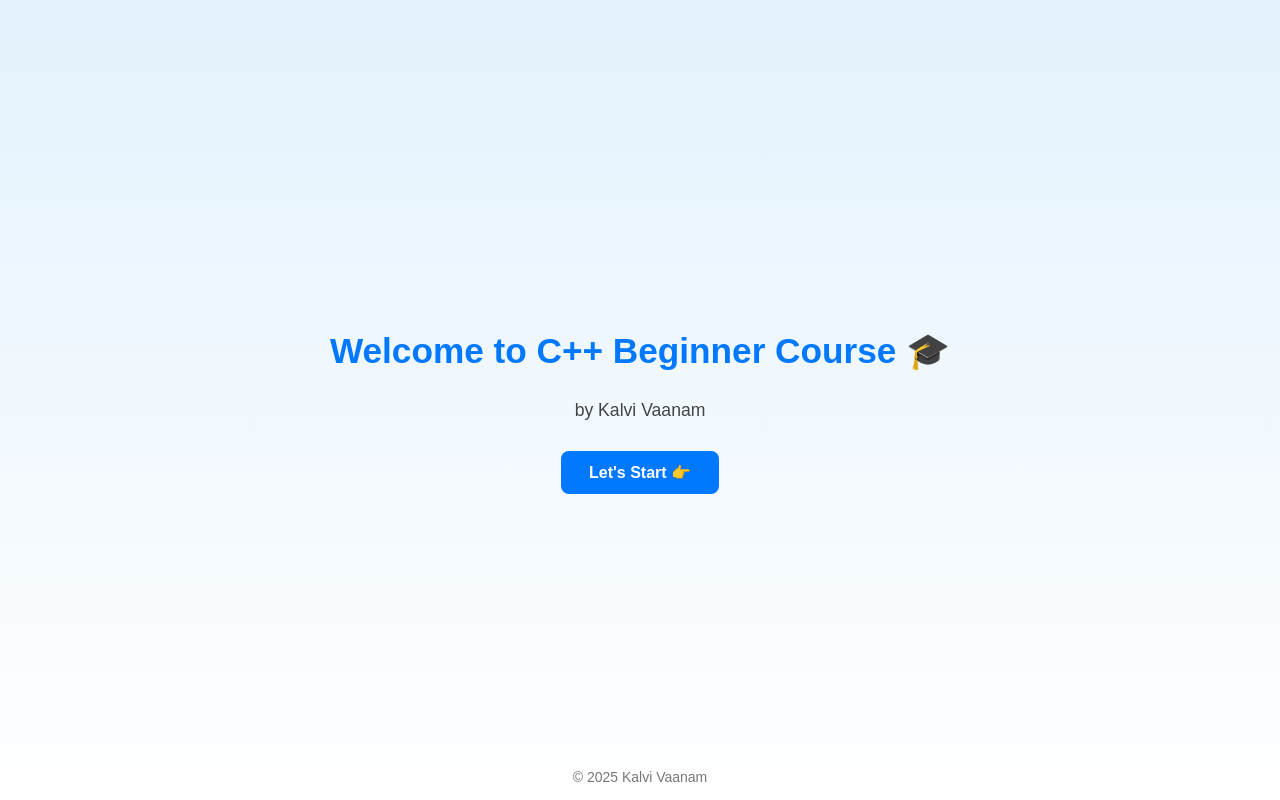
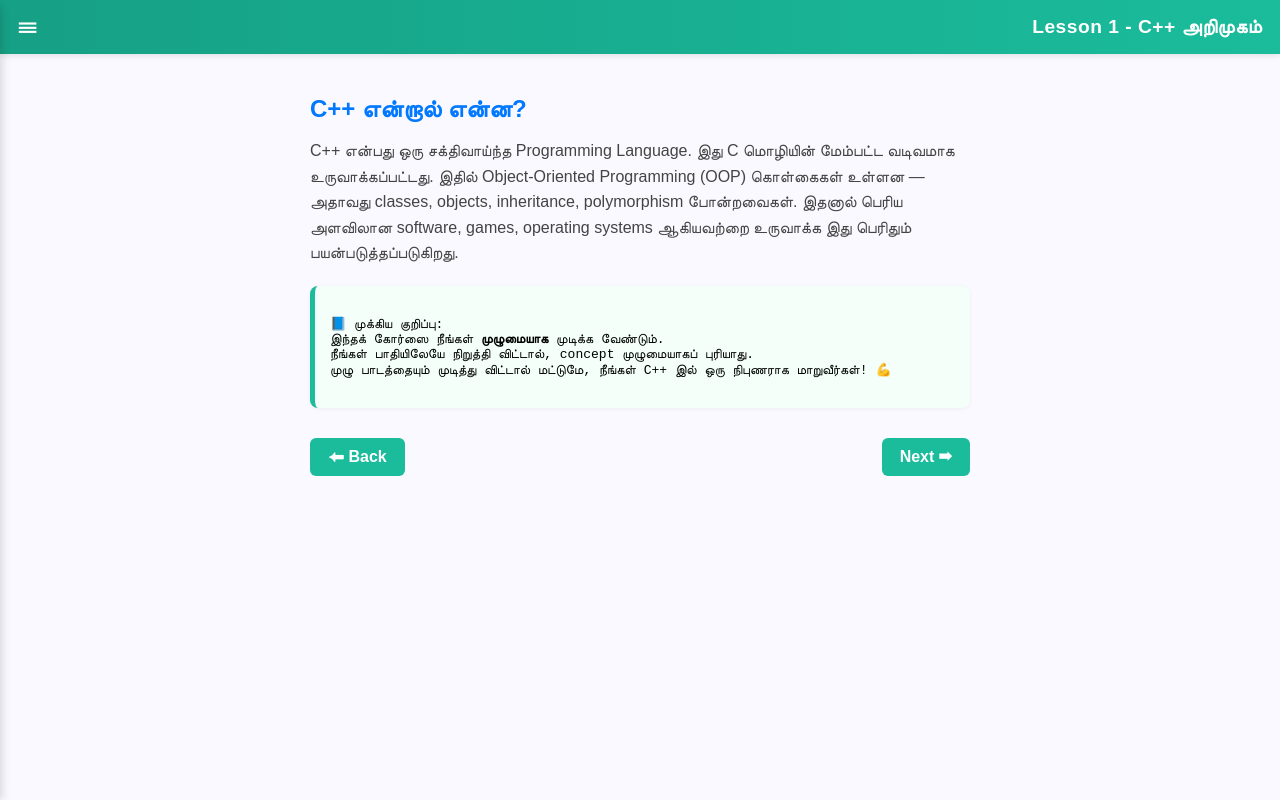
Before and after one commit to ttnswamidayananda1947-ops/Kalvi-Vaanam, a plain HTML site: page courses/cpp/cpp.html in a window 1280 px wide. Drawn offline with Linux system fonts and the light colour scheme.

Commit message:
Update cpp.html

```diff
--- a/courses/cpp/cpp.html
+++ b/courses/cpp/cpp.html
@@ -3,63 +3,80 @@
 <head>
   <meta charset="UTF-8">
   <meta name="viewport" content="width=device-width, initial-scale=1.0">
-  <title>C++ Beginner Course</title>
+  <title>C++ அறிமுகம் - Lesson 1</title>
   <style>
-    body {
-      margin: 0;
-      font-family: "Poppins", sans-serif;
-      background: linear-gradient(180deg, #e3f2fd, #ffffff);
-      display: flex;
-      flex-direction: column;
-      justify-content: center;
-      align-items: center;
-      height: 100vh;
-      text-align: center;
-    }
-
-    h1 {
-      color: #0078ff;
-      font-size: 2.2rem;
-      margin-bottom: 10px;
-    }
-
-    p {
-      color: #444;
-      font-size: 1.1rem;
-      margin-bottom: 30px;
-    }
-
-    .btn {
-      display: inline-block;
-      background: #0078ff;
-      color: white;
-      padding: 12px 28px;
-      border-radius: 8px;
-      text-decoration: none;
-      font-weight: bold;
-      font-size: 1rem;
-      transition: 0.3s;
-    }
-
-    .btn:hover {
-      background: #005fcc;
-    }
-
-    footer {
-      position: absolute;
-      bottom: 15px;
-      color: #777;
-      font-size: 14px;
-    }
+    *{margin:0;padding:0;box-sizing:border-box;}
+    body{font-family:"Poppins",sans-serif;background:#f9f9ff;overflow-x:hidden;}
+    header{background:linear-gradient(90deg,#16a085,#1abc9c);color:white;display:flex;justify-content:space-between;align-items:center;
+      padding:12px 18px;box-shadow:0 2px 6px rgba(0,0,0,0.1);position:fixed;top:0;width:100%;z-index:10;}
+    .menu-icon{font-size:1.6rem;cursor:pointer;}
+    .title{font-weight:600;font-size:1.2rem;letter-spacing:0.5px;}
+    .sidebar{position:fixed;top:0;left:-260px;width:260px;height:100%;background:white;box-shadow:2px 0 10px rgba(0,0,0,0.15);
+      transition:0.4s;z-index:20;padding-top:60px;border-top-right-radius:15px;}
+    .sidebar.active{left:0;}
+    .sidebar ul{list-style:none;}
+    .sidebar li{padding:14px 22px;border-bottom:1px solid #eee;}
+    .sidebar a{text-decoration:none;color:#333;font-weight:500;display:block;transition:0.3s;}
+    .sidebar a:hover{color:#1abc9c;transform:translateX(5px);}
+    .overlay{position:fixed;top:0;left:0;width:100%;height:100%;background:rgba(0,0,0,0.3);opacity:0;visibility:hidden;transition:0.4s;z-index:15;}
+    .overlay.active{opacity:1;visibility:visible;}
+    main{margin-top:75px;padding:20px;text-align:left;max-width:700px;margin-left:auto;margin-right:auto;}
+    h2{color:#0078ff;margin-bottom:15px;}
+    p{color:#444;margin-bottom:20px;line-height:1.6;}
+    .example-box{background:#f3fff8;border-left:5px solid #1abc9c;padding:15px;margin:20px 0;font-family:monospace;
+      white-space:pre-wrap;border-radius:8px;box-shadow:0 1px 4px rgba(0,0,0,0.05);}
+    .nav-btns{display:flex;justify-content:space-between;margin-top:30px;}
+    .btn{background:#1abc9c;color:white;padding:10px 18px;border-radius:6px;text-decoration:none;font-weight:bold;transition:0.3s;}
+    .btn:hover{background:#16a085;}
   </style>
 </head>
 <body>
 
-  <h1>Welcome to C++ Beginner Course 🎓</h1>
-  <p>by Kalvi Vaanam</p>
-  <a href="lessons/intro.html" class="btn">Let's Start 👉</a>
+  <!-- Top Bar -->
+  <header>
+    <span class="menu-icon" onclick="toggleMenu()">☰</span>
+    <span class="title">Lesson 1 - C++ அறிமுகம்</span>
+  </header>
 
-  <footer>© 2025 Kalvi Vaanam</footer>
+  <!-- Sidebar -->
+  <div class="sidebar" id="sidebar">
+    <ul>
+      <li><a href="#">Lesson 1 - C++ அறிமுகம்</a></li>
+      <li><a href="intro2.html">Lesson 2 - ஏன் C++ கற்றுக்கொள்ள வேண்டும்?</a></li>
+    </ul>
+  </div>
+
+  <div class="overlay" id="overlay" onclick="toggleMenu()"></div>
+
+  <main>
+    <h2>C++ என்றால் என்ன?</h2>
+    <p>
+      C++ என்பது ஒரு சக்திவாய்ந்த Programming Language. இது C மொழியின் மேம்பட்ட வடிவமாக உருவாக்கப்பட்டது.
+      இதில் Object-Oriented Programming (OOP) கொள்கைகள் உள்ளன — அதாவது classes, objects, inheritance, polymorphism போன்றவைகள்.
+      இதனால் பெரிய அளவிலான software, games, operating systems ஆகியவற்றை உருவாக்க இது பெரிதும் பயன்படுத்தப்படுகிறது.
+    </p>
+
+    <div class="example-box">
+📘 முக்கிய குறிப்பு:
+இந்தக் கோர்ஸை நீங்கள் <b>முழுமையாக</b> முடிக்க வேண்டும்.
+நீங்கள் பாதியிலேயே நிறுத்தி விட்டால், concept முழுமையாகப் புரியாது.
+முழு பாடத்தையும் முடித்து விட்டால் மட்டுமே, நீங்கள் C++ இல் ஒரு நிபுணராக மாறுவீர்கள்! 💪
+    </div>
+
+    <div class="nav-btns">
+      <a href="#" class="btn">⬅ Back</a>
+      <a href="intro2.html" class="btn">Next ➡</a>
+    </div>
+  </main>
+
+  <script>
+    const sidebar=document.getElementById('sidebar');
+    const overlay=document.getElementById('overlay');
+    function toggleMenu(){
+      sidebar.classList.toggle('active');
+      overlay.classList.toggle('active');
+    }
+  </script>
 
 </body>
 </html>
```
